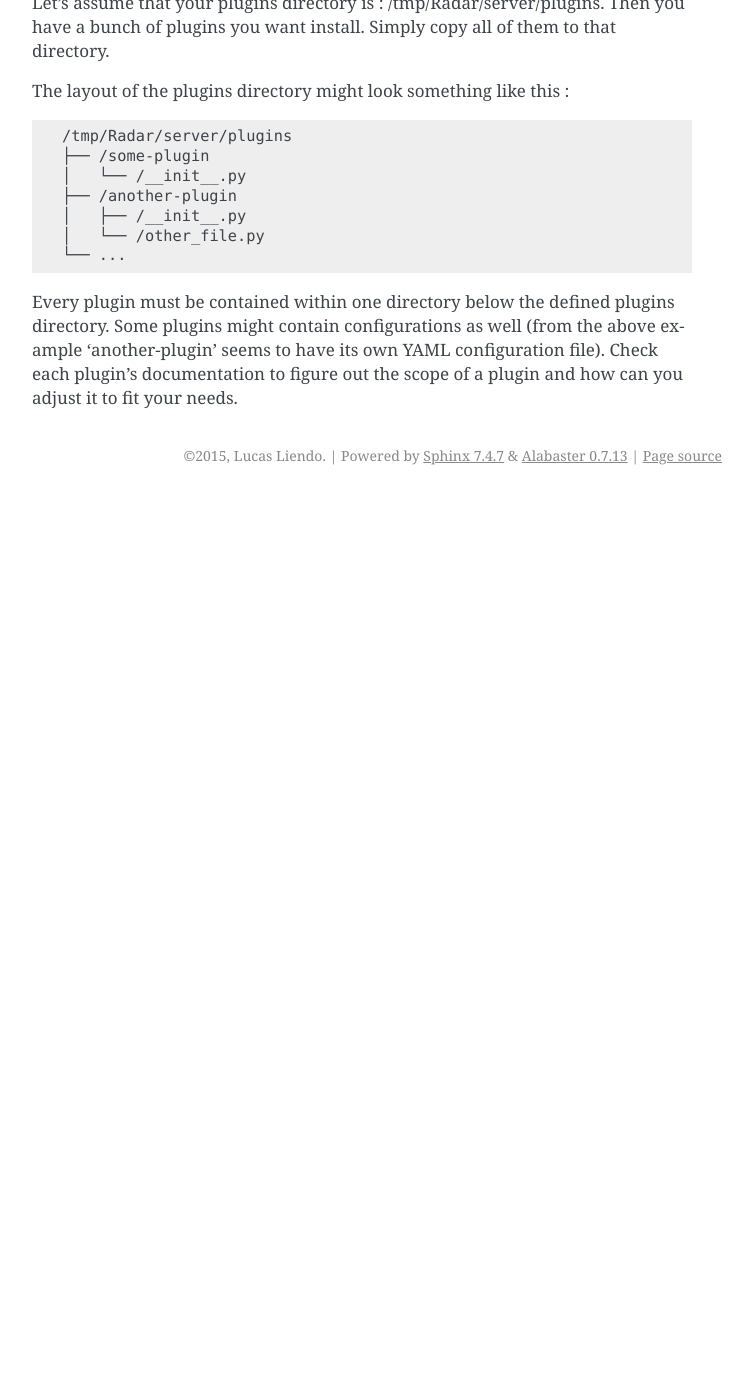
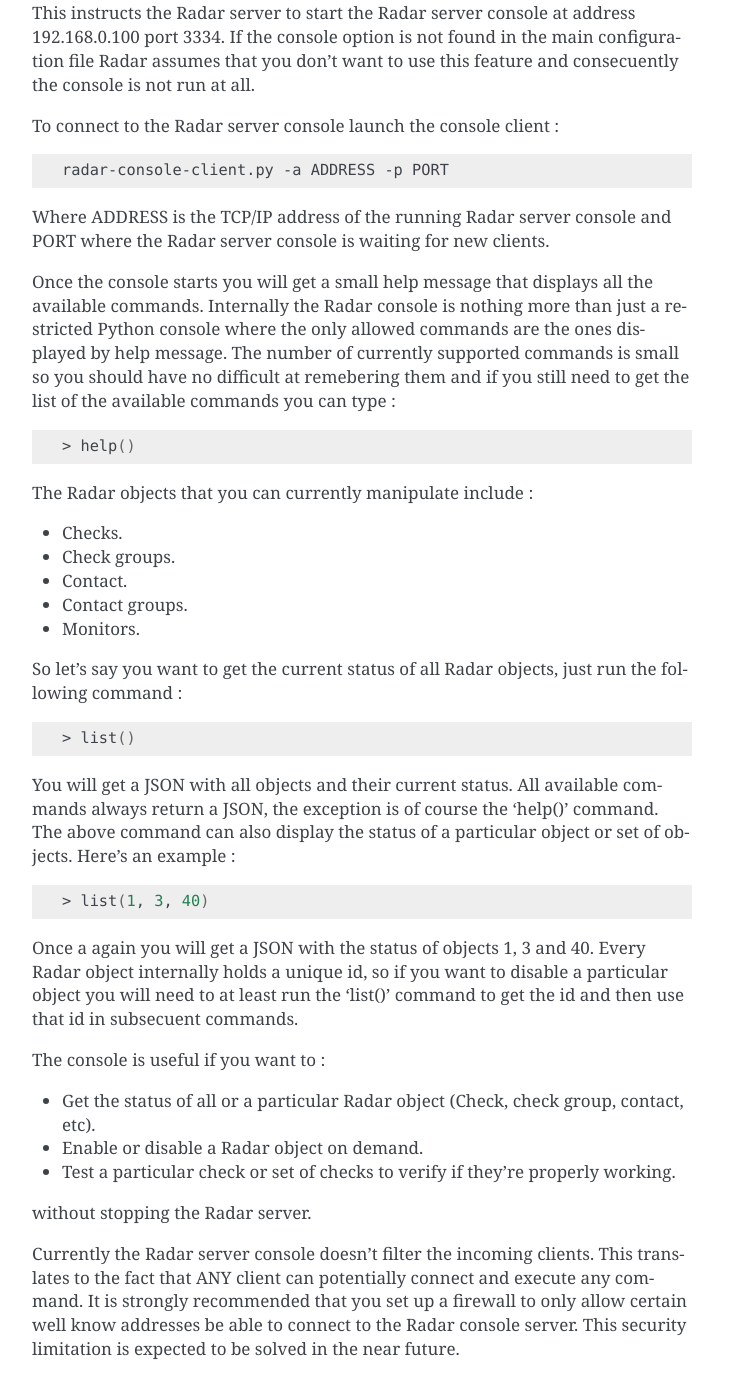
Before and after one commit to lliendo/Radar, a Sphinx documentation site: the page built from docs/server-configuration.rst, in a window 1280 px wide and 1400 px high, scrolled down 7622 px. Shown: the whole window, without its empty margins (388-1141 px from the left). Built offline with Sphinx 7.4.7, drawn with Linux system fonts in a browser that asks for light colours; before the commit the page ends 8117 px from its top, so only the background shows below that; some of the changed text lies outside the part shown.

Commit message:
- Added initial Radar server console documentation.

```diff
--- a/docs/server-configuration.rst
+++ b/docs/server-configuration.rst
@@ -38,6 +38,10 @@ option :
         size: 10
         rotations: 3
 
+    console:
+        address: 192.168.0.100
+        port: 3334
+
     polling time: 300
     pidfile: /tmp/radar-server.pid
     checks: /tmp/radar/server/checks
@@ -57,6 +61,10 @@ option :
   specified user should not be a able to login to the system.
   The default user and group is radar. This option does not apply to
   Windows platforms.
+
+* console: This sets up the Radar server console, a way to interactively manipulate
+  Radar objects while Radar is running. The Radar server console is described in
+  detail in the 'Server console' section of the documentation.
 
 * polling time : This tells Radar the frequency of the execution of checks.
   It is expressed in seconds. By default Radar will poll all its clients
@@ -379,6 +387,94 @@ although you're encouraged to at least understand how a plugin works and how
 it should be designed).
 
 
+Server console
+--------------
+
+The Radar server comes with a built-in console that allows you to inspect Radar
+objects in real time.
+
+Let's take a look at how to configure the Radar server console :
+
+.. code-block:: bash
+
+    console:
+        address: 192.168.0.100
+        port: 3334
+
+
+This instructs the Radar server to start the Radar server console at address
+192.168.0.100 port 3334. If the console option is not found in the main configuration
+file Radar assumes that you don't want to use this feature and consecuently the
+console is not run at all.
+
+To connect to the Radar server console launch the console client :
+
+.. code-block:: bash
+
+    radar-console-client.py -a ADDRESS -p PORT
+
+
+Where ADDRESS is the TCP/IP address of the running Radar server console and PORT
+where the Radar server console is waiting for new clients.
+
+Once the console starts you will get a small help message that displays all the
+available commands. Internally the Radar console is nothing more than just a
+restricted Python console where the only allowed commands are the ones displayed
+by help message. The number of currently supported commands is small so you should
+have no difficult at remebering them and if you still need to get the list of the
+available commands you can type :
+
+.. code-block:: bash
+
+    > help()
+
+
+The Radar objects that you can currently manipulate include :
+
+* Checks.
+* Check groups.
+* Contact.
+* Contact groups.
+* Monitors.
+
+So let's say you want to get the current status of all Radar objects, just run
+the following command :
+
+.. code-block:: bash
+
+    > list()
+
+
+You will get a JSON with all objects and their current status. All available commands
+always return a JSON, the exception is of course the 'help()' command. The above
+command can also display the status of a particular object or set of objects.
+Here's an example :
+
+.. code-block:: bash
+
+    > list(1, 3, 40)
+
+
+Once a again you will get a JSON with the status of objects 1, 3 and 40. Every
+Radar object internally holds a unique id, so if you want to disable a particular
+object you will need to at least run the 'list()' command to get the id and then
+use that id in subsecuent commands.
+
+The console is useful if you want to :
+
+* Get the status of all or a particular Radar object (Check, check group, contact, etc).
+* Enable or disable a Radar object on demand.
+* Test a particular check or set of checks to verify if they're properly working.
+
+without stopping the Radar server.
+
+Currently the Radar server console doesn't filter the incoming clients. This translates
+to the fact that ANY client can potentially connect and execute any command.
+It is strongly recommended that you set up a firewall to only allow certain well
+know addresses be able to connect to the Radar console server. This security
+limitation is expected to be solved in the near future.
+
+
 Plugins configuration
 ---------------------
 
```
